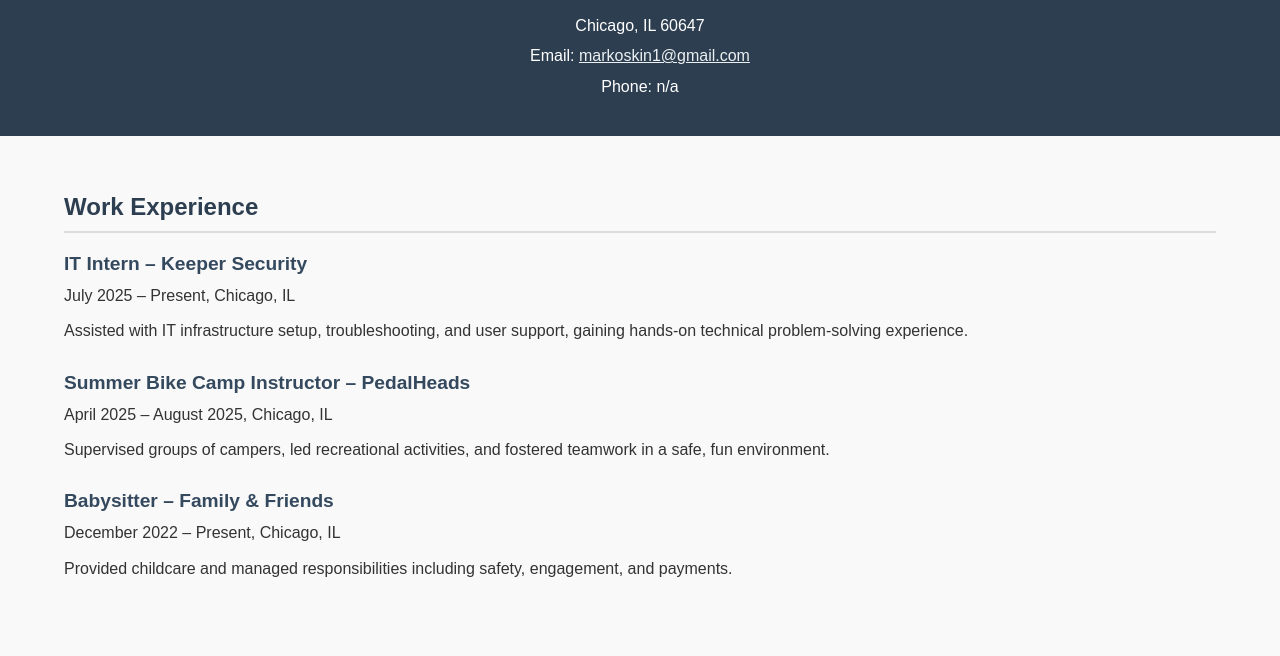
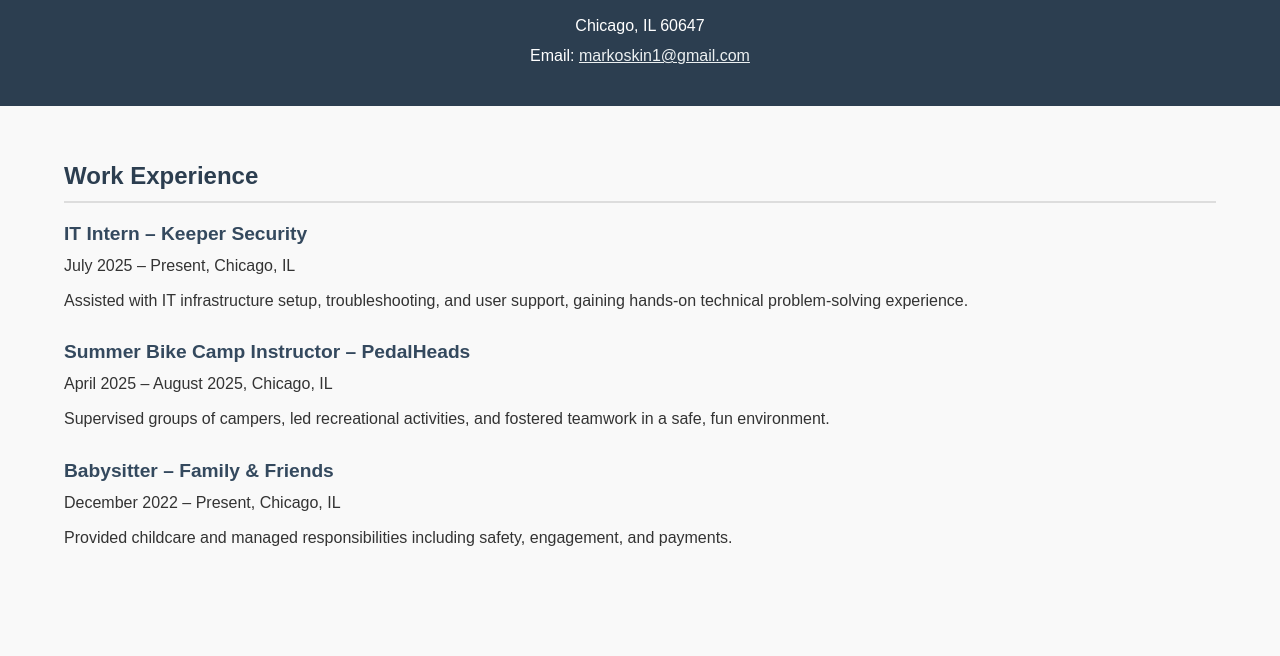
Before and after one commit to moskin-cpu/resume, a plain HTML site: page index.html in a window 1280 px wide. Shown: the part 88-744 px from the top of the page. Drawn offline with Linux system fonts and the light colour scheme.

Commit message:
Update index.html

```diff
--- a/index.html
+++ b/index.html
@@ -70,7 +70,6 @@
     <h1>Mark Oskin</h1>
     <p>Chicago, IL 60647</p>
     <p>Email: <a href="mailto:markoskin1@gmail.com" style="color: #ecf0f1;">markoskin1@gmail.com</a></p>
-    <p>Phone: n/a</p>
   </header>
 
   <section>
```
